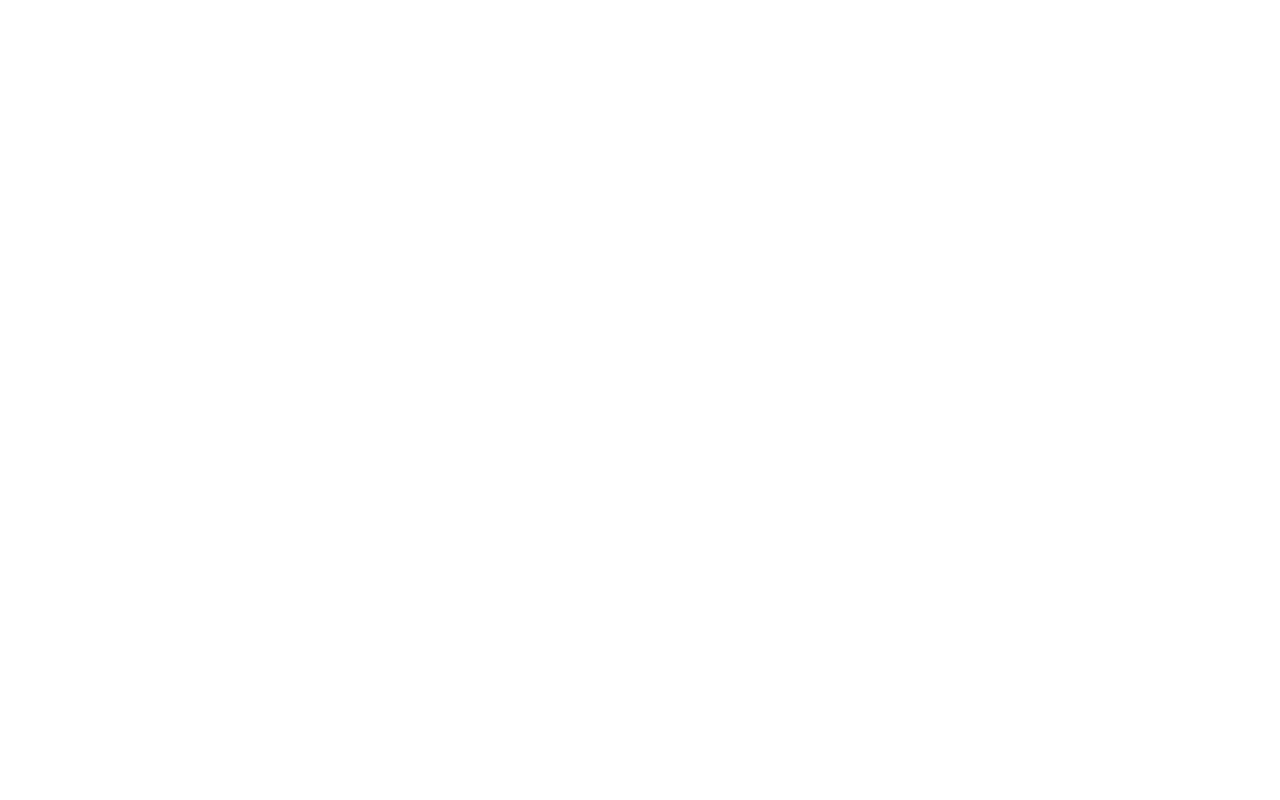
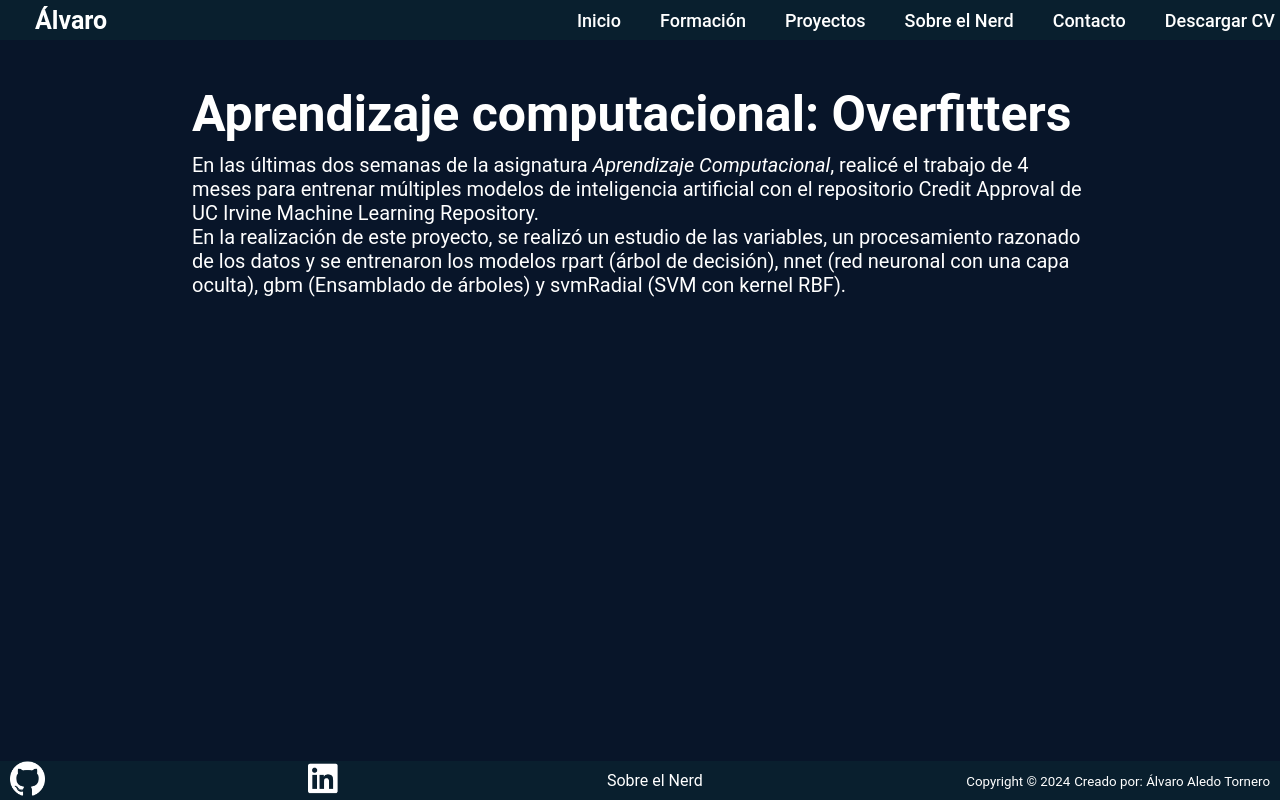
Before and after one commit to Saturno10/MyWebsite, a plain HTML site: page projects/overfitters.html in a window 1280 px wide. Drawn offline with Linux system fonts and the light colour scheme.

Commit message:
Add base of overfitters

```diff
--- a/projects/overfitters.html
+++ b/projects/overfitters.html
@@ -0,0 +1,74 @@
+<!DOCTYPE html>
+<html>
+<head>
+    <meta charset='utf-8'>
+    <meta http-equiv='X-UA-Compatible' content='IE=edge'>
+    <title>Aprendizaje Computacional: Overfitters</title>
+    <meta name='viewport' content='width=device-width, initial-scale=1'>
+    <link rel='stylesheet' type='text/css' media='screen' href='../style.css'>
+
+
+    <script src='../scripts.js'></script>
+</head>
+<body>
+    <header class="header">
+        <a class="button-title" href="../index.html">Álvaro</a>
+        <nav class="nav-bar">
+
+            <button class="button-nav" onclick="topFunction()">Inicio</button>
+            <a class="button-nav" href="../index.html#formacion">Formación</a>
+            <a class="button-nav" href="projects.html">Proyectos</a>
+            <a class="button-nav" href="about.html">Sobre el Nerd</a>
+            <a class="button-nav" href="#contacto">Contacto</a>
+            <a class="button-nav" href="../media/AlvaroAledoCV.pdf" target="_blank">Descargar CV</a>
+        </nav>
+    </header>
+
+    <main class="main">
+        <section class="text">
+            <h1>Aprendizaje computacional: Overfitters</h1>
+            <p>En las últimas dos semanas de la asignatura <i>Aprendizaje Computacional</i>, realicé el trabajo de 4 meses para entrenar múltiples modelos de
+                inteligencia artificial con el repositorio Credit Approval de UC Irvine Machine Learning Repository.
+            </p>
+
+
+            <p>En la realización de este proyecto, se realizó un estudio de las variables, un procesamiento razonado de los datos y se entrenaron
+                los modelos rpart (árbol de decisión), nnet (red neuronal con una capa oculta), gbm (Ensamblado de árboles) y svmRadial (SVM con kernel RBF).
+            </p>
+
+
+
+
+        </section>
+
+
+    </main>
+
+    <footer class="pie-web">
+
+        <a class="button-social-media" target="_blank" rel="noopener noreferrer" href="https://github.com/Saturno10">
+            <img class="social-media-logo" src="../media/github.png" alt="github" width="35">
+        </a>
+        <a class="button-social-media" target="_blank" rel="noopener noreferrer" href="http://www.linkedin.com/in/alvaro-aledo-tornero">
+            <img class="social-media-logo" src="../media/linkedin.png" alt="linkedin" width="35">
+        </a>
+        <a href="about.html" style="text-decoration: none; color: white;">Sobre el Nerd</a>
+        <!--
+            This <select> element allows users to choose a language option.
+            The element has an id attribute set to "idioma", which can be used to reference it in JavaScript or CSS.
+            Example usage:
+            <select id="idioma">
+                <option value="en">English</option>
+                <option value="es">Español</option>
+            </select>
+        -->
+
+        <div>
+            <small>Copyright © 2024</small>
+            <small>Creado por: Álvaro Aledo Tornero</small>
+        </div>
+
+
+    </footer>
+</body>
+</html>
```
Also changed, not shown: projects/nanoFiles.html (+1 -1 lines), projects/procesadorPalabras.html (+1 -1 lines).
